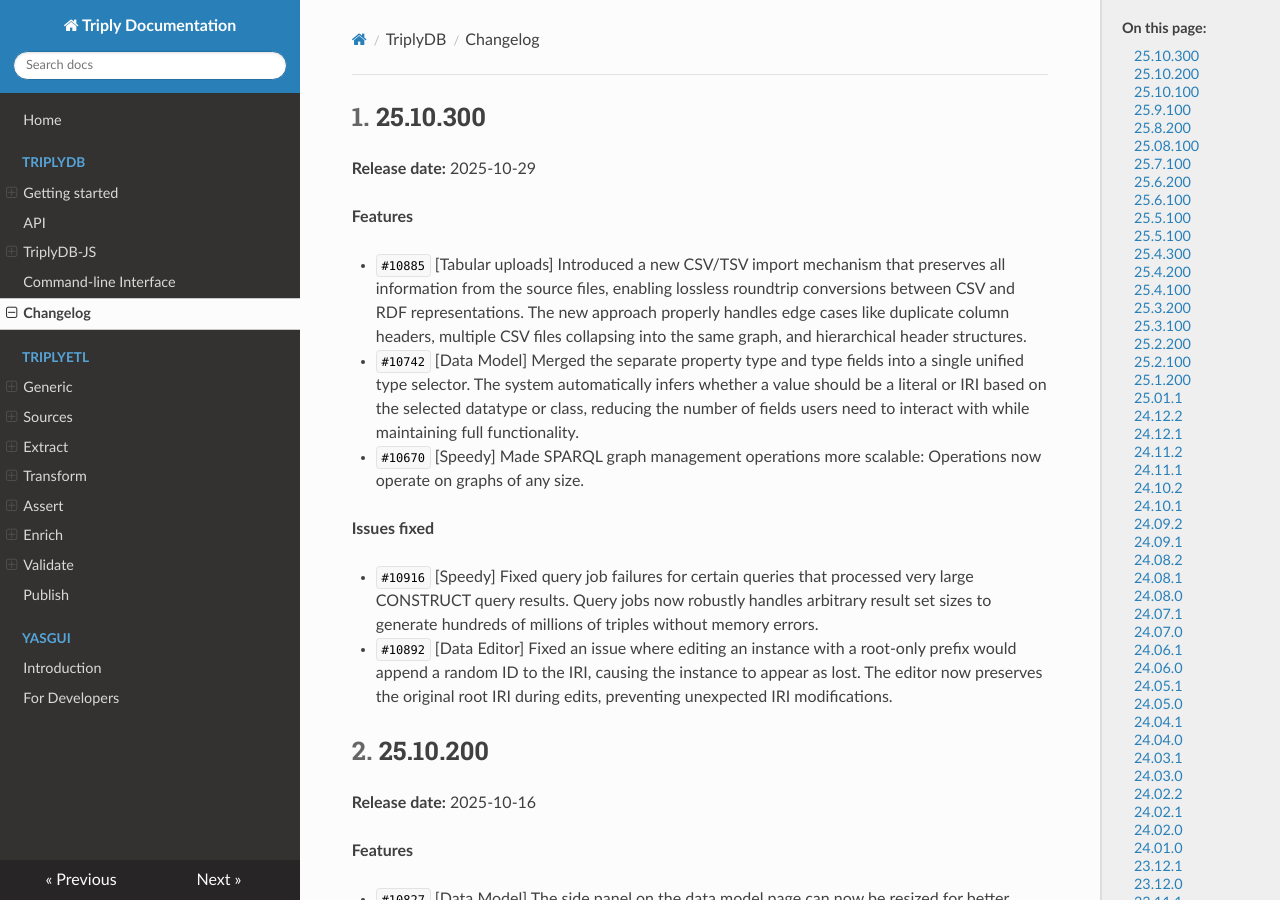
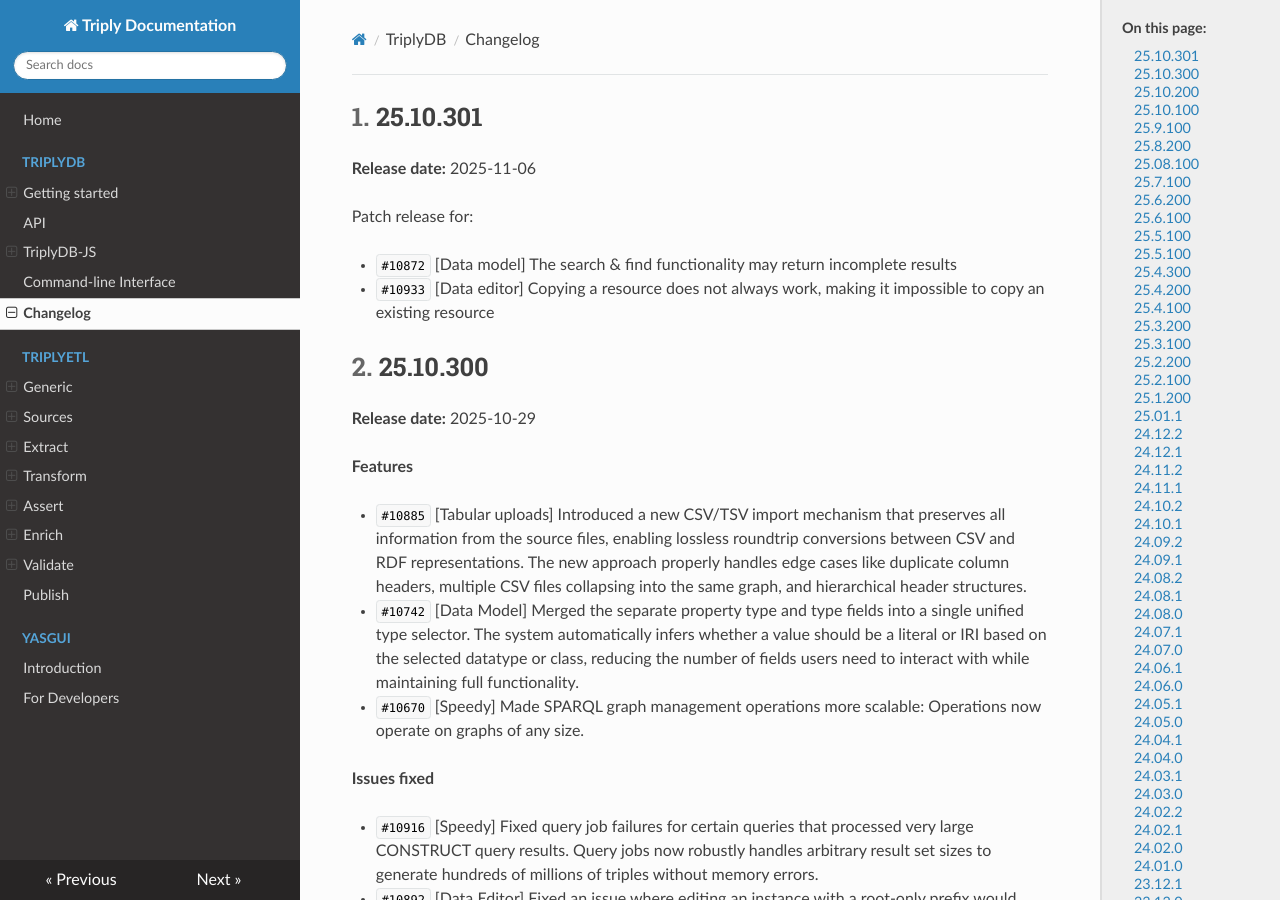
Before and after one commit to TriplyDB/Documentation, an MkDocs documentation site: the page built from docs/triplydb-changelog/index.md, in a window 1280 px wide and 900 px high. Built offline with MkDocs 1.6.1, drawn with Linux system fonts in a browser that asks for light colours.

Commit message:
updated changelog

```diff
--- a/docs/triplydb-changelog/index.md
+++ b/docs/triplydb-changelog/index.md
@@ -4,6 +4,18 @@
 ---
 
 [TOC]
+
+
+## 25.10.301 {#25.10.301}
+
+**Release date:** 2025-11-06
+
+Patch release for:
+
+- `#10872` [Data model] The search & find functionality may return incomplete results
+- `#10933` [Data editor] Copying a resource does not always work, making it impossible to
+  copy an existing resource
+
 
 ## 25.10.300 {#25.10.300}
 
```
